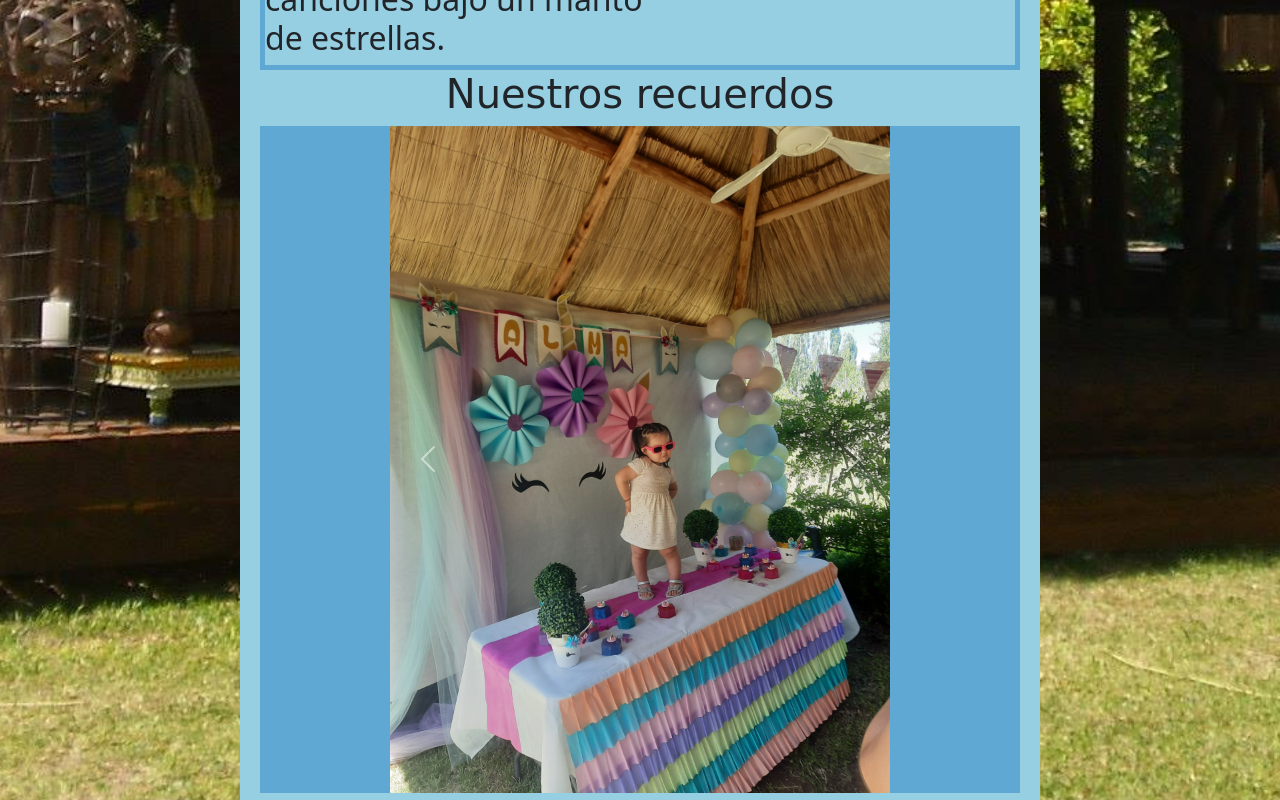
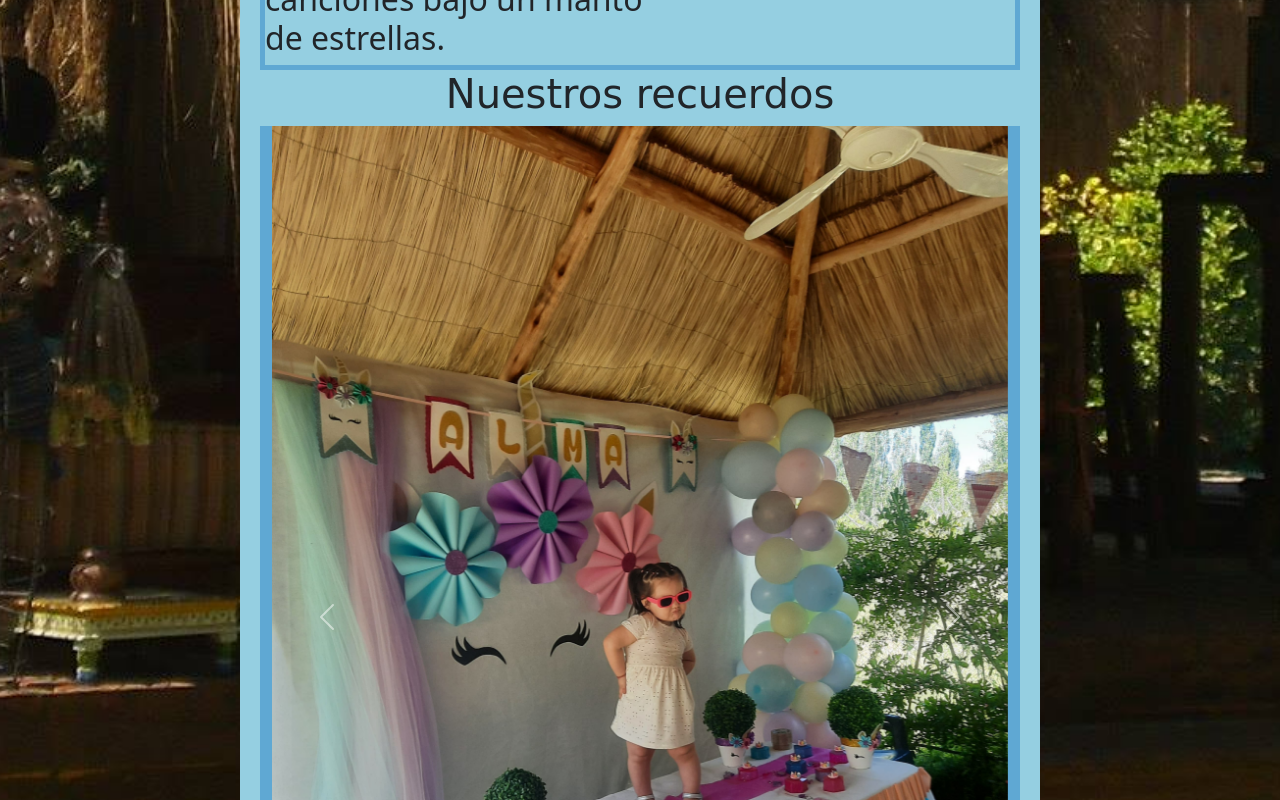
Before and after one commit to PepinoMaloni/quincho-familiar, a plain HTML site: page index.html in a window 1280 px wide. Shown: the part 1400-2200 px from the top of the page. Drawn offline with nearby package versions, Linux system fonts and the light colour scheme; a web font is replaced by a local one.

Commit message:
Se arreglo el problema del carrusel

```diff
--- a/css/style.css
+++ b/css/style.css
@@ -298,10 +298,7 @@ main
            width: 500px;
         }
 
-        .imagen-carrusel
-        {
 
-        }
     }
 
 
@@ -365,11 +362,7 @@ main
 
 .carousel-item
 {
-    width: 500px;
-    justify-content: center;
-    align-items: center;
-    max-width: 100%;
-
+   max-width: 1000px;
 }
 
     /*---------------Ajustes de tamaño (390x844)-------------------------*/
```
